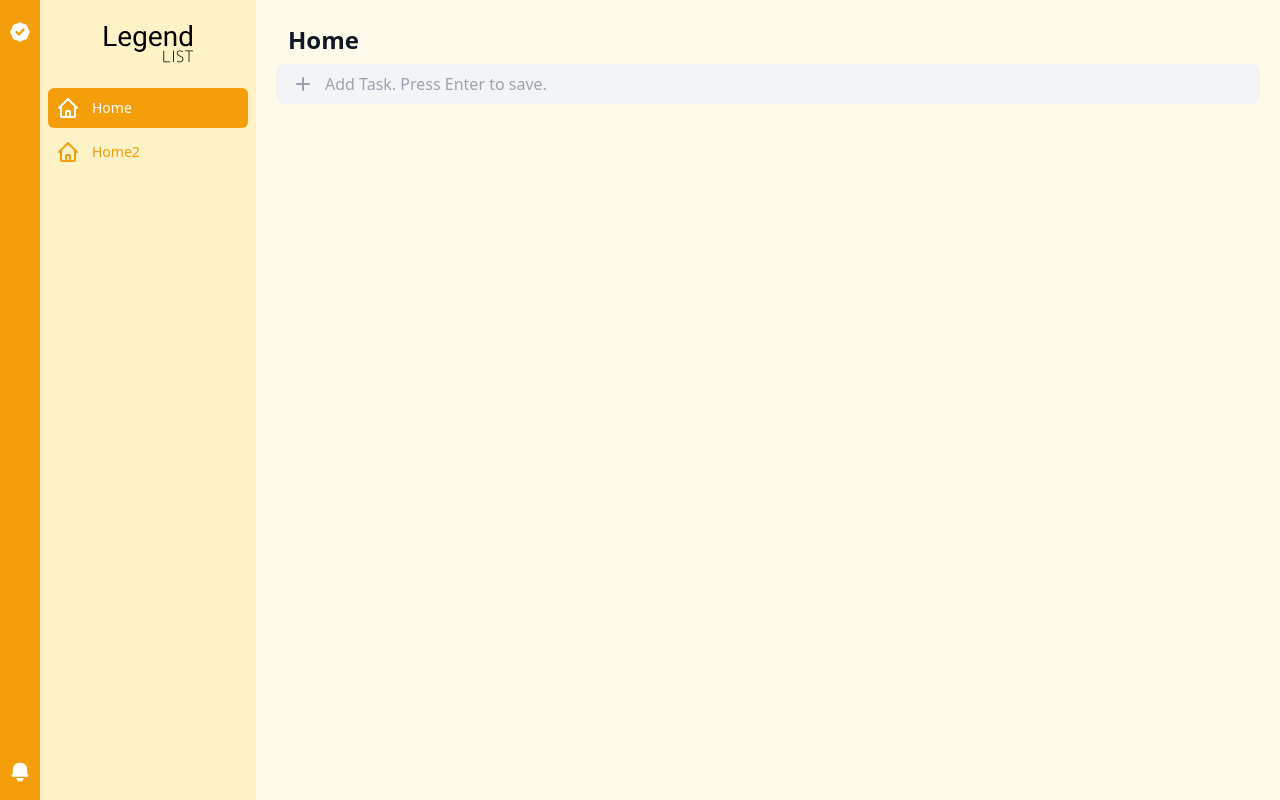
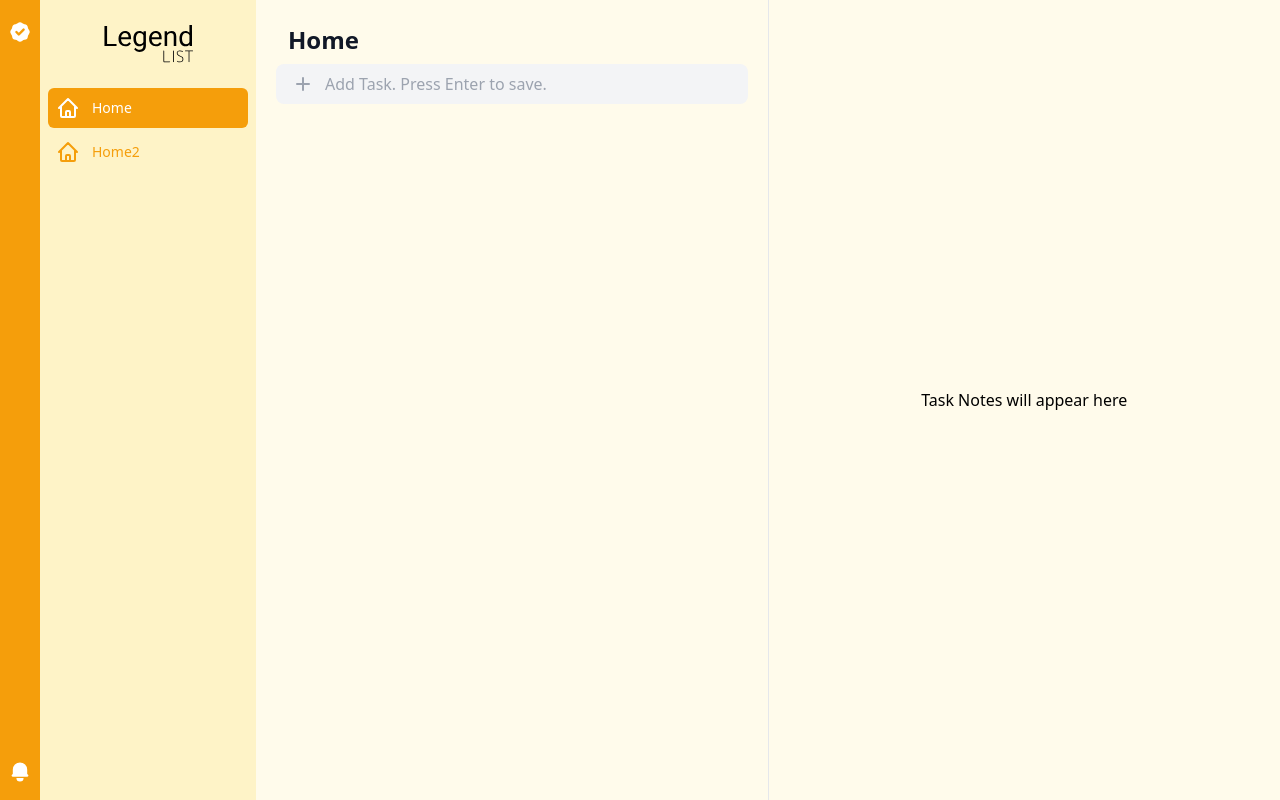
Before and after one commit to stonefruit/legendlist, a React (Create React App) app: page / in a window 1280 px wide. Built offline with nearby package versions, Linux system fonts and the light colour scheme.

Commit message:
Add note view

```diff
--- /dev/null
+++ b/src/scenes/NoteView.tsx
@@ -0,0 +1,7 @@
+export default function NoteView() {
+  return (
+    <div className="flex flex-col flex-1 w-64 border-l h-screen justify-center align-middle">
+      <div className="flex justify-center">Task Notes will appear here</div>
+    </div>
+  )
+}
--- a/src/scenes/Shell.tsx
+++ b/src/scenes/Shell.tsx
@@ -1,8 +1,9 @@
 import { HomeIcon } from '@heroicons/react/outline'
 import { useState } from 'react'
 import SideBar from './SideBar'
-import MainView from './MainView'
+import TaskView from './TaskView'
 import MiniSideBar from './MiniSideBar'
+import NoteView from './NoteView'
 
 export const navigation = [
   { name: 'Home', href: '#', icon: HomeIcon, current: true },
@@ -15,7 +16,10 @@ export default function Example() {
     <div className="bg-yellow-50 h-screen">
       <MiniSideBar navigation={navigation} />
       <SideBar navigation={navigation} />
-      <MainView navigation={navigation} navIndex={navIndex} />
+      <div className="flex flex-row">
+        <TaskView navigation={navigation} navIndex={navIndex} />
+        <NoteView />
+      </div>
     </div>
   )
 }
--- a/src/scenes/MainView.tsx
+++ b/src/scenes/TaskView.tsx
@@ -8,7 +8,7 @@ type Props = {
   navigation: NavigationItem[]
   navIndex: number
 }
-export default function MainView({ navigation, navIndex }: Props) {
+export default function TaskView({ navigation, navIndex }: Props) {
   const [tasks, setTasks] = useState<Task[]>([])
   useEffect(() => {
     const runAsync = async () => {
@@ -29,7 +29,7 @@ export default function MainView({ navigation, navIndex }: Props) {
   }
 
   return (
-    <div className="pl-64 flex flex-col flex-1">
+    <div className="pl-64 flex flex-col flex-1 h-screen">
       <div className="py-6">
         <div className="max-w-7xl mx-auto px-8">
           <h1 className="text-2xl font-semibold text-gray-900">
```
